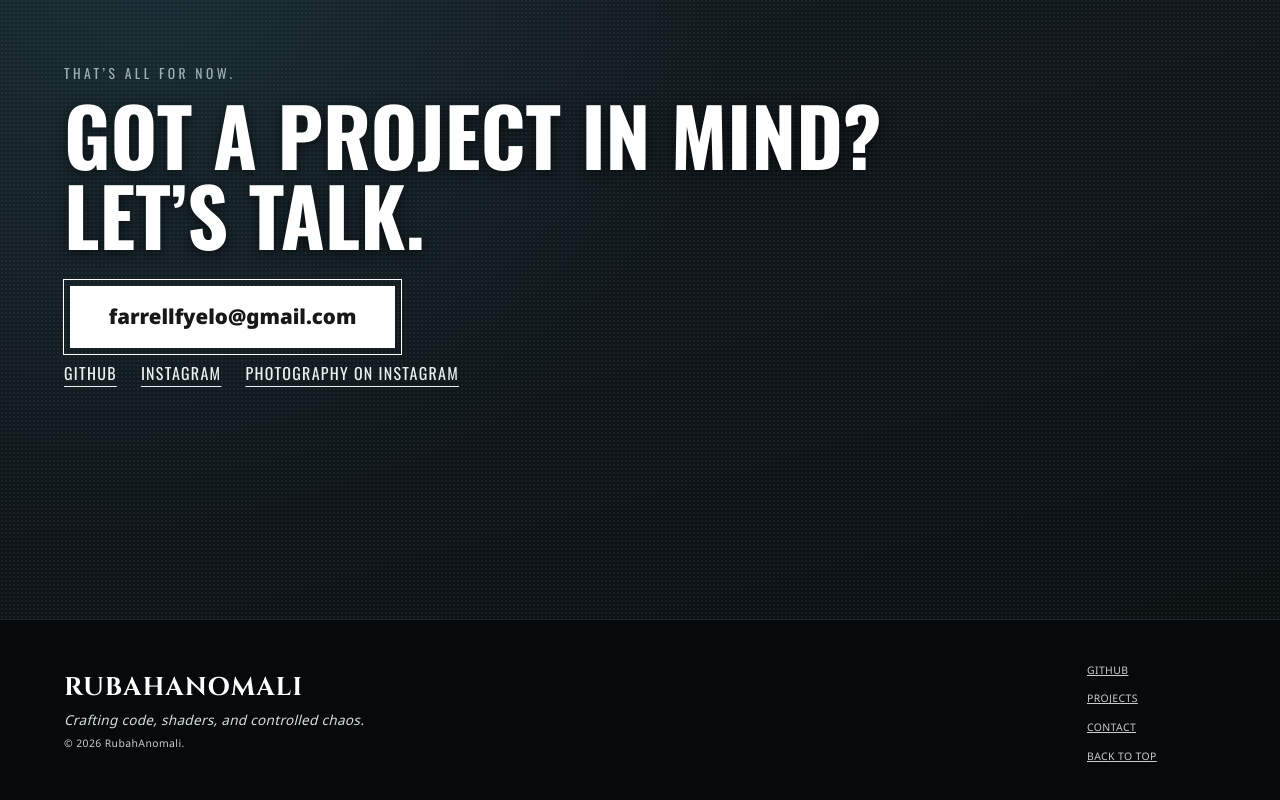
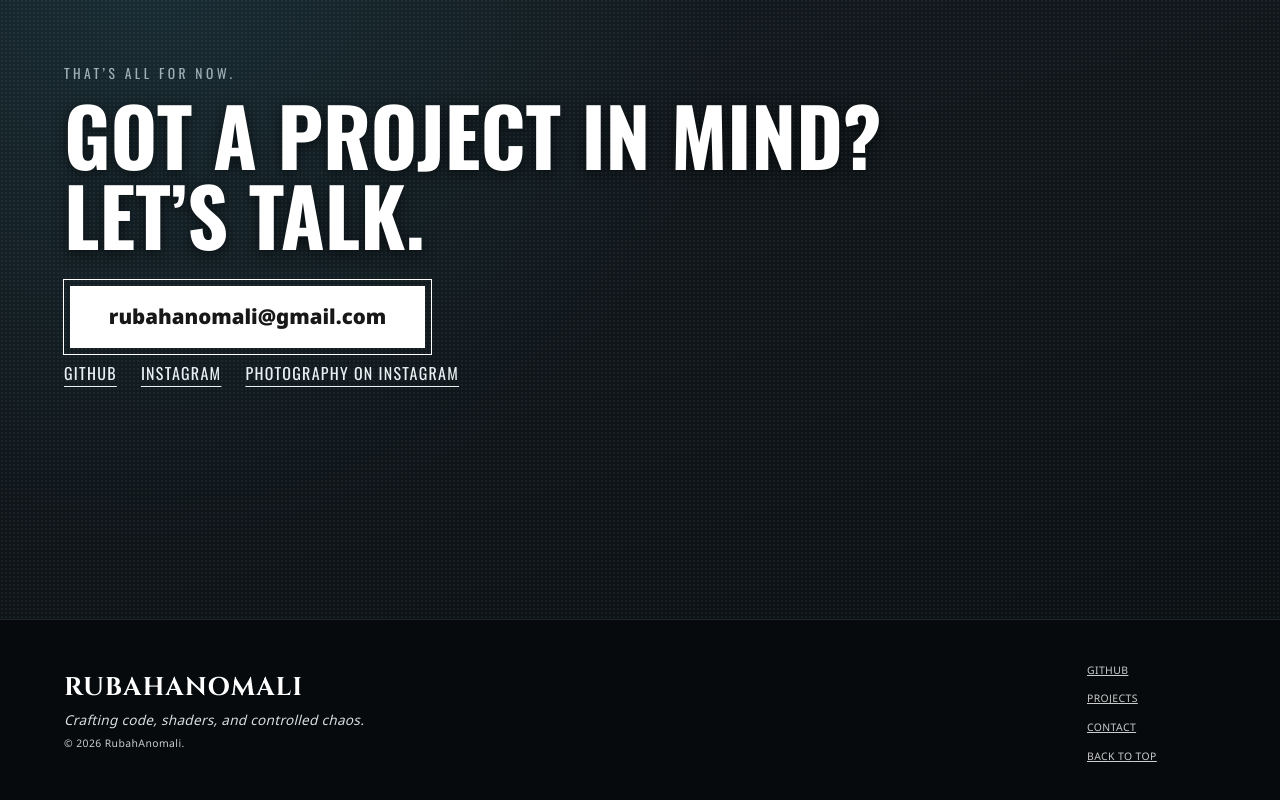
Before and after one commit to RubahAnomali/portfolio, a React (Vite) app: page / in a window 1280 px wide. Shown: the part 5781-6581 px from the top of the page. Built offline with nearby package versions, Linux system fonts and the light colour scheme; no server answers.

Commit message:
Use the new portfolio email address
Contact now points to rubahanomali@gmail.com instead of the personal address.

```diff
--- a/src/data/site.ts
+++ b/src/data/site.ts
@@ -95,7 +95,7 @@ export const profile = {
    *  puts the frame's top edge at the seat (the `--seat` value in index.css), so a different picture needs that value
    *  checked. Leave undefined to show a silhouette. */
   photo: '/media/portrait.webp' as string | undefined,
-  email: 'farrellfyelo@gmail.com',
+  email: 'rubahanomali@gmail.com',
   /** Path or URL of your résumé PDF (e.g. '/resume.pdf' in /public). Leave empty to hide the button. */
   resumeHref: '',
   location: 'Tangerang, Indonesia',
```
